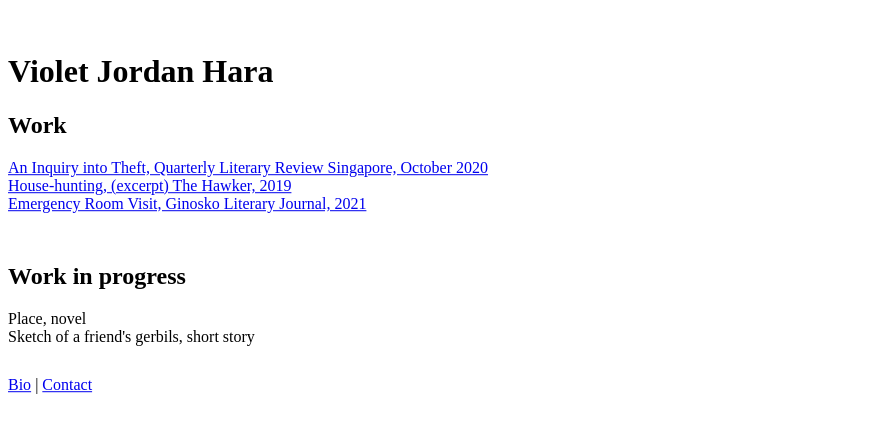
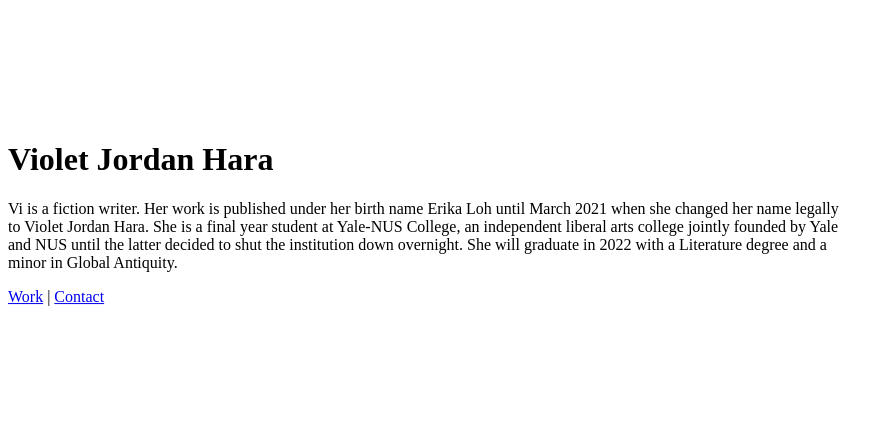
Before and after one commit to violetjordanhara/violetjordanhara.github.io, a plain HTML site: page testing.html in a window 1280 px wide. Shown: the part 187-620 px from the top of the page, without its empty margins (0-894 px from the left). Drawn offline with Linux system fonts and the light colour scheme.

Commit message:
Put content into index.html

```diff
--- a/testing.html
+++ b/testing.html
@@ -7,40 +7,21 @@
 		<link rel="icon" href="favicon.ico" type="image/x-icon" />
 		<link rel="stylesheet" href="stylesheet.css">
 
+
 	</head>
 
 	<body>
+
 		<div class="flexible">
-		<h1>Violet Jordan Hara</h1>
+			<h1>Violet Jordan Hara</h1>
 
-		<h2>Work</h2>
+			<p>Vi is a fiction writer. Her work is published under her birth name Erika Loh until March 2021 when she changed her name legally to Violet Jordan Hara. She is a final year student at Yale-NUS College, an independent liberal arts college jointly founded by Yale and NUS until the latter decided to shut the institution down overnight. She will graduate in 2022 with a Literature degree and a minor in Global Antiquity.</p>
 
-		<div class="padding">
-			<a href="http://www.qlrs.com/story.asp?id=1606">An Inquiry into Theft, Quarterly Literary Review Singapore, October 2020</a>
-			<br>
-			<a href="https://writerscentre.yale-nus.edu.sg/newsletters/the-hawker-issue-fifteen/house-hunting/">House-hunting, (excerpt) The Hawker, 2019</a>
-			<br>
-			<a href="http://www.ginoskoliteraryjournal.com/images/ginosko26.pdf">Emergency Room Visit, Ginosko Literary Journal, 2021 </a>
-			<br>
-		</div>
-
-		<h2>Work in progress</h2>
-
-		<div class="padding">
-			<a>Place, novel</a>
-			<br>
-			<a>Sketch of a friend's gerbils, short story</a>
+			<a href="work.html">Work</a>
+			<a> | </a>
+			<a href="contact.html">Contact</a>
 
 		</div>
 
-
-		<a href="index.html">Bio</a>
-		<a> | </a>
-		<a href="contact.html">Contact</a>
-
-	</div>
-
 	</body>
-
-
 </html>
```
Also changed, not shown: index.html (+1 -4 lines).
